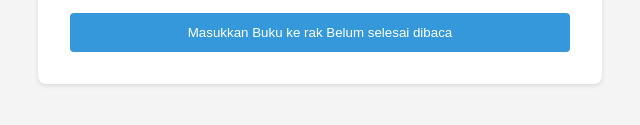
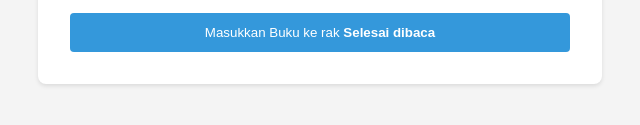
Before and after one commit to imanmaulana1/bookshelf-app, a plain HTML site: page index.html in a window 1280 px wide. Both pictures are taken after a click on the checkbox "Selesai dibaca". Shown: the part 479-604 px from the top of the page, 22-662 px from the left. Drawn offline with nearby package versions, Linux system fonts and the light colour scheme.

Commit message:
feat: add dynamic toggle for submit button text based on checkbox state

```diff
--- a/css/styles.css
+++ b/css/styles.css
@@ -32,6 +32,10 @@ body {
   max-width: 1200px;
   margin: 0 auto;
   padding: 20px;
+}
+
+.bold {
+  font-weight: 700;
 }
 
 header {
--- a/js/main.js
+++ b/js/main.js
@@ -0,0 +1,12 @@
+// Mengubah teks pada button add form berdasarkan checked pada input
+document
+  .getElementById('bookFormIsComplete')
+  .addEventListener('change', function (e) {
+    const shelf = document.querySelector('[data-shelf]');
+
+    if (e.target.checked === true) {
+      shelf.textContent = 'Selesai dibaca';
+    } else {
+      shelf.textContent = 'Belum selesai dibaca';
+    }
+  });
```
